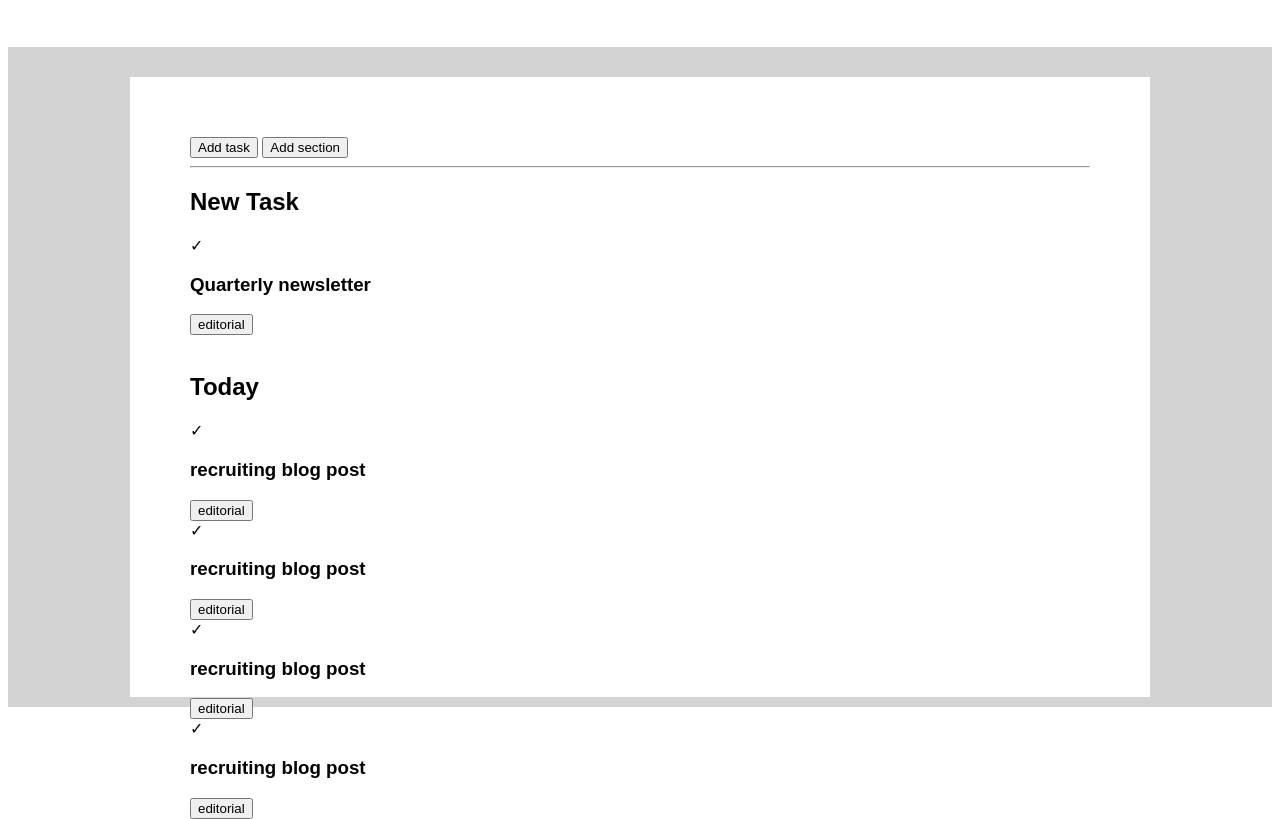
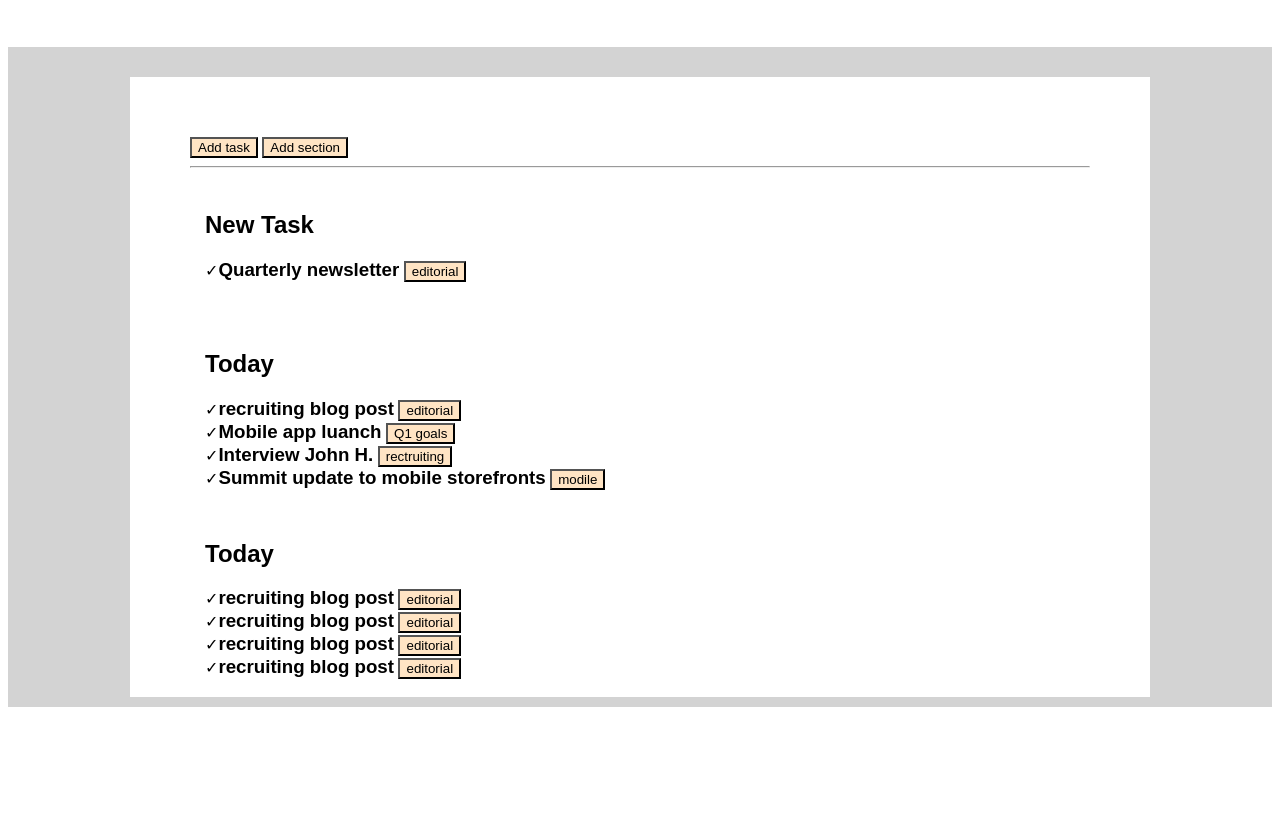
Before and after one commit to lucabettisorbelli/html-css-toboolist, a plain HTML site: page index.html in a window 1280 px wide. Shown: the part 111-930 px from the top of the page. After the commit the page ends 826 px from the top, so only its background shows below. Drawn offline with Linux system fonts and the light colour scheme.

Commit message:
rettifica html seconda lista

```diff
--- a/css/style.css
+++ b/css/style.css
@@ -30,12 +30,17 @@ main {
     background-color: white;
 }
 
-/* h3  {
+ h3  {
     display: inline;
 }
 button{
     display: inline-block;
+    background-color: bisque;
 }
-/* span {
+ span {
     display: inline-block;
-} */ */
+}
+
+section {
+    padding: 15px;
+}
--- a/index.html
+++ b/index.html
@@ -25,10 +25,32 @@
             <section>
                 <h2>New Task</h2>
                 &check;<h3>Quarterly newsletter</h3>
-                <button>editorial</button>
+                <button class="editorial">editorial</button>
             </section>
                     <!-- seconda lista -->
              <br>
+           <section>
+            <h2>Today</h2>
+            &check;<h3>recruiting blog post</h3>
+            <button>editorial</button>
+            <br>
+
+            &check;<h3>Mobile app luanch</h3>
+            <button>Q1 goals</button>
+            <br>
+
+            &check;<h3>Interview John H.</h3>
+            <button>rectruiting</button>
+            <br>
+
+            &check;<h3>Summit update to mobile storefronts</h3>
+            <button>modile</button>
+            <br>
+
+           </section>
+
+                        <!-- terza lista -->
+
            <section>
             <h2>Today</h2>
             &check;<h3>recruiting blog post</h3>
@@ -46,10 +68,7 @@
             &check;<h3>recruiting blog post</h3>
             <button>editorial</button>
             <br>
-
            </section>
-                    <!-- terza lista -->
-           <section></section>
         </div>
     </main>
 </body>
```
Lines whose indentation alone changed are shown as unchanged.
